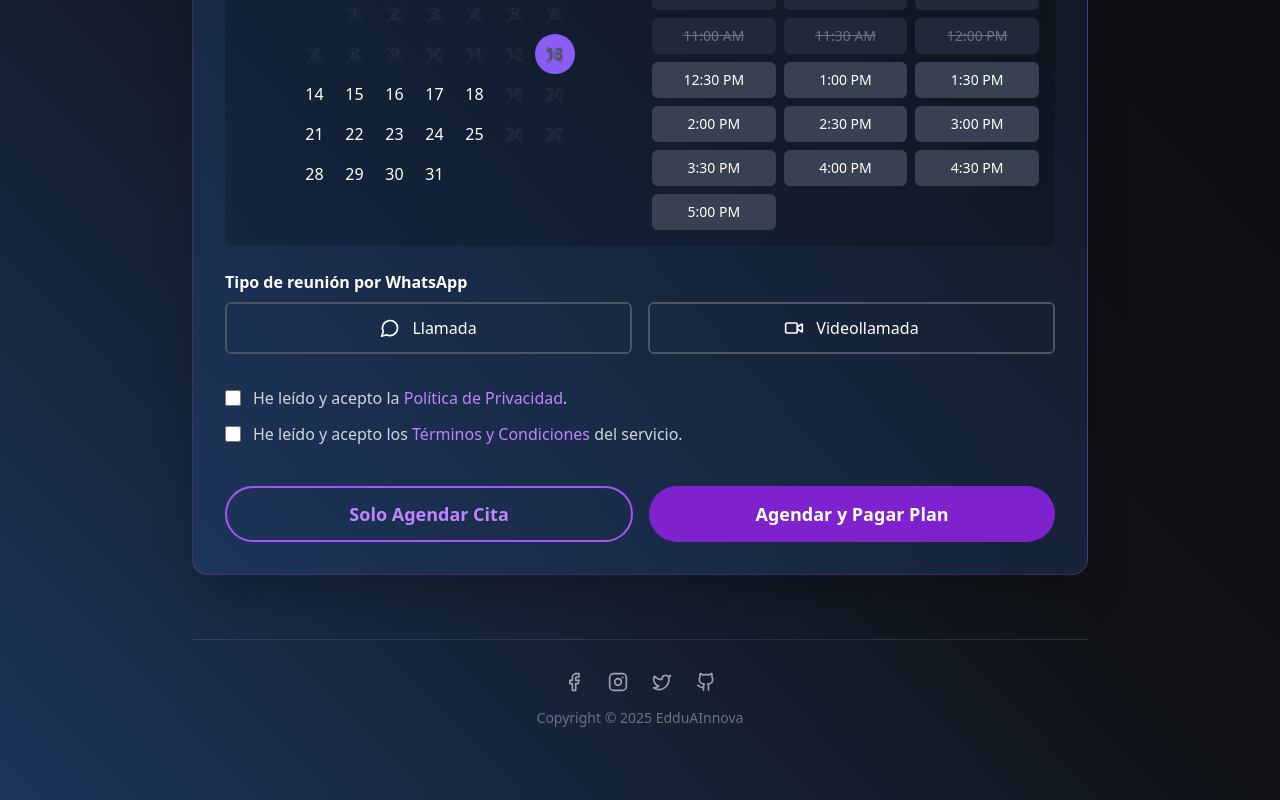
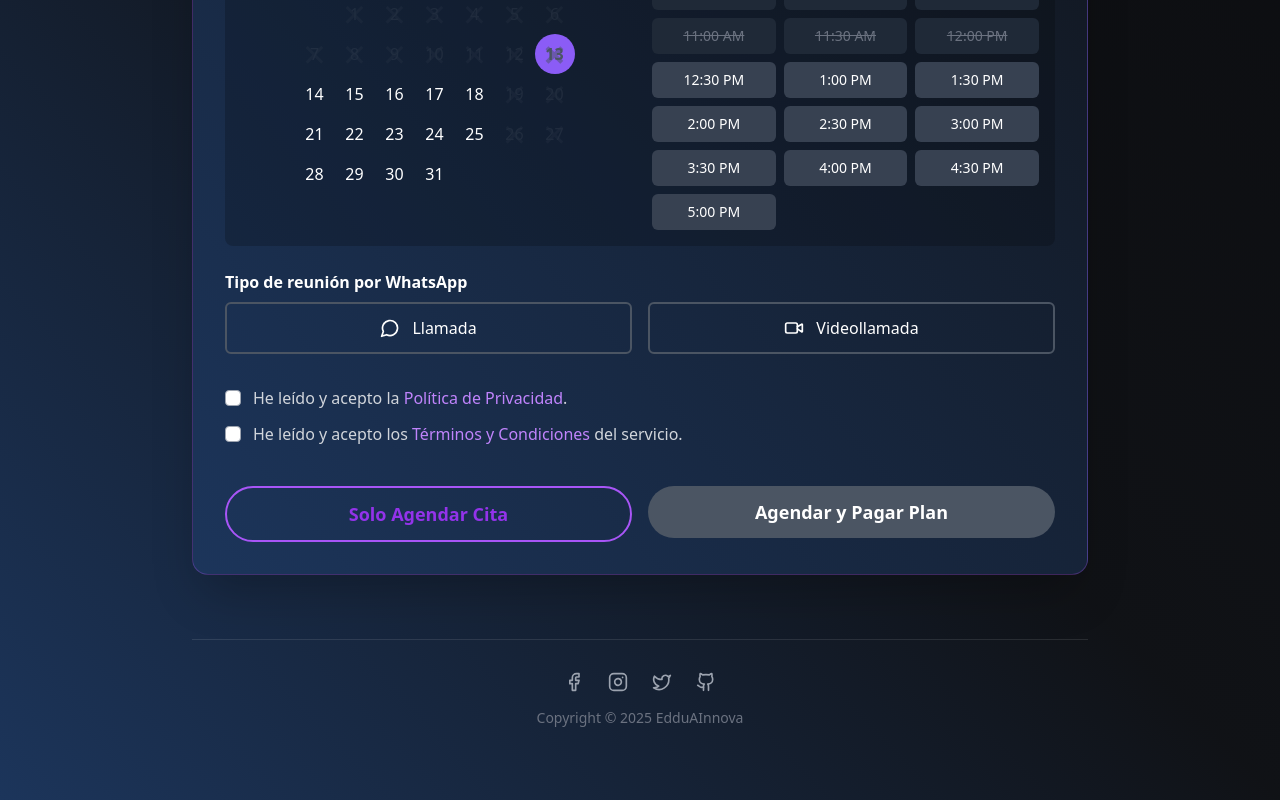
Before and after one commit to EdduAInnova/Ofertas_Web, a React (Vite) app: page /agendar-reunion in a window 1280 px wide. Shown: the part 531-1331 px from the top of the page. Built offline with nearby package versions, Linux system fonts and the light colour scheme; no server answers.

Commit message:
feat: Add FAQ section, unify UI, and implement dynamic form styles

```diff
--- a/package.json
+++ b/package.json
@@ -21,6 +21,7 @@
     "react-router-dom": "^6.23.1"
   },
   "devDependencies": {
+    "@tailwindcss/forms": "^0.5.10",
     "@types/react": "^18.2.66",
     "@types/react-dom": "^18.2.22",
     "@vitejs/plugin-react": "^4.2.1",
--- a/src/components/LoadingSpinner.jsx
+++ b/src/components/LoadingSpinner.jsx
@@ -1,9 +1,9 @@
 import React from 'react';
 
-export default function LoadingSpinner() {
+export default function LoadingSpinner({ colorClass = 'text-purple-500' }) {
   return (
     <div className="fixed inset-0 bg-black/80 backdrop-blur-sm flex justify-center items-center z-50">
-      <svg className="animate-spin h-16 w-16 text-purple-500" xmlns="http://www.w3.org/2000/svg" fill="none" viewBox="0 0 24 24">
+      <svg className={`animate-spin h-16 w-16 ${colorClass}`} xmlns="http://www.w3.org/2000/svg" fill="none" viewBox="0 0 24 24">
         <circle className="opacity-25" cx="12" cy="12" r="10" stroke="currentColor" strokeWidth="4"></circle>
         <path className="opacity-75" fill="currentColor" d="M4 12a8 8 0 018-8V0C5.373 0 0 5.373 0 12h4zm2 5.291A7.962 7.962 0 014 12H0c0 3.042 1.135 5.824 3 7.938l3-2.647z"></path>
       </svg>
--- a/src/data/plansData.jsx
+++ b/src/data/plansData.jsx
@@ -11,6 +11,9 @@ export const plans = [
     totalPriceUSD: 250,
     buttonBg: "bg-green-700 hover:bg-green-600",
     color: "text-green-600",
+    borderColor: "border-green-500",
+    textColor: "text-green-600",
+    hoverBg: "hover:bg-green-900/50",
     glowColor: "22, 163, 74", // green-600
     description: 'Pago inicial (50%) para el Plan Básico de desarrollo web.',
     features: [
@@ -33,6 +36,9 @@ export const plans = [
     totalPriceUSD: 550,
     buttonBg: "bg-blue-700 hover:bg-blue-600",
     color: "text-blue-600",
+    borderColor: "border-blue-500",
+    textColor: "text-blue-600",
+    hoverBg: "hover:bg-blue-900/50",
     isFeatured: true,
     glowColor: "37, 99, 235", // blue-600
     description: 'Pago inicial (50%) para el Plan Profesional de desarrollo web.',
@@ -56,6 +62,9 @@ export const plans = [
     totalPriceUSD: 950,
     buttonBg: "bg-purple-700 hover:bg-purple-600",
     color: "text-purple-600",
+    borderColor: "border-purple-500",
+    textColor: "text-purple-600",
+    hoverBg: "hover:bg-purple-900/50",
     glowColor: "147, 51, 234", // purple-600
     description: 'Pago inicial (50%) para el Plan Premium de desarrollo web.',
     features: [
--- a/src/pages/SchedulingPage.jsx
+++ b/src/pages/SchedulingPage.jsx
@@ -90,6 +90,29 @@ export default function SchedulingPage() {
   // 'isLoading' es para guardar en Supabase, 'isPaymentLoading' es para ePayco.
   const { isLoading: isPaymentLoading, handlePayment } = useEpayco();
   const [isPlanFixed, setIsPlanFixed] = useState(false);
+  const [dynamicStyles, setDynamicStyles] = useState({
+    buttonBg: 'bg-gray-600',
+    borderColor: 'border-purple-500',
+    textColor: 'text-purple-600',
+    hoverBg: 'hover:bg-purple-900/50',
+    shadow: 'hover:shadow-[0_0_15px_rgba(168,85,247,0.5)]',
+    disabledBg: 'disabled:bg-gray-600'
+  });
+
+  // Declaración de estados principales. Es crucial que estén antes de los `useEffect` que los usan.
+  const [selectedDate, setSelectedDate] = useState(new Date());
+  const [formState, setFormState] = useState({
+    name: '',
+    email: '',
+    phone: '',
+    selectedPlan: '',
+    selectedTime: '',
+    meetingType: '', // No hay preselección
+    privacyAccepted: false,
+    termsAccepted: false,
+  });
+  const [errors, setErrors] = useState({});
+
 
   // --- ¡LA MAGIA OCURRE AQUÍ! ---
   // Este efecto se ejecuta cuando la página carga.
@@ -102,18 +125,31 @@ export default function SchedulingPage() {
     }
   }, [location.state]);
 
-  const [selectedDate, setSelectedDate] = useState(new Date());
-  const [formState, setFormState] = useState({
-    name: '',
-    email: '',
-    phone: '',
-    selectedPlan: '',
-    selectedTime: '',
-    meetingType: '', // No hay preselección
-    privacyAccepted: false,
-    termsAccepted: false,
-  });
-  const [errors, setErrors] = useState({});
+  // Efecto para actualizar los estilos dinámicos cuando cambia el plan
+  useEffect(() => {
+    const plan = plans.find(p => p.title === formState.selectedPlan);
+    if (plan) {
+      setDynamicStyles({
+        buttonBg: plan.buttonBg,
+        borderColor: plan.borderColor,
+        textColor: plan.textColor,
+        hoverBg: plan.hoverBg,
+        shadow: `hover:shadow-[0_0_15px_rgba(${plan.glowColor},0.5)]`,
+        disabledBg: `disabled:bg-gray-600`
+      });
+    }
+  }, [formState.selectedPlan]);
+
+  // --- Lógica para mostrar el monto a pagar dinámicamente ---
+  const selectedPlanDetails = useMemo(() => {
+    if (!formState.selectedPlan) return null;
+    return plans.find(p => p.title === formState.selectedPlan);
+  }, [formState.selectedPlan]);
+
+  const paymentAmount = useMemo(() => {
+    if (!selectedPlanDetails) return null;
+    return selectedPlanDetails.totalPriceUSD / 2;
+  }, [selectedPlanDetails]);
 
   const timeSlots = useMemo(() => generateTimeSlots(selectedDate), [selectedDate]);
 
@@ -235,17 +271,14 @@ export default function SchedulingPage() {
     setIsLoading(true);
     const { name, email, phone, selectedPlan, selectedTime, meetingType } = formState;
 
-    // Buscamos los detalles del plan en nuestra fuente de verdad
-    const selectedPlanDetails = plans.find(p => p.title === selectedPlan);
-
-    if (!selectedPlanDetails) {
+    // Usamos los detalles del plan calculados previamente
+    if (!selectedPlanDetails || !paymentAmount) {
       alert('Error: No se pudo encontrar el plan seleccionado. Por favor, recarga la página.');
       setIsLoading(false);
       return;
     }
 
     const refPayco = `IAPOWER-${selectedPlanDetails.id.toUpperCase()}-${Date.now()}`;
-    const paymentAmount = selectedPlanDetails.totalPriceUSD / 2; // Calculamos el 50%
 
     try {
       const { error: insertError } = await supabase.from('reuniones').insert([{
@@ -260,12 +293,15 @@ export default function SchedulingPage() {
 
       if (insertError) throw insertError;
 
+      // --- Pre-llenado de datos para ePayco ---
+      // Aquí enviamos la información a ePayco para que el usuario
+      // vea el formulario de pago con su email y el monto ya listos.
       handlePayment({
         name: `Pago Inicial - ${selectedPlanDetails.title}`,
         description: selectedPlanDetails.description,
         invoice: refPayco,
         currency: "usd",
-        amount: paymentAmount.toString(), // ePayco espera el monto como texto
+        amount: paymentAmount.toString(), // El 50% del total, convertido a texto
         name_billing: name,
         email_billing: email,
       });
@@ -278,7 +314,7 @@ export default function SchedulingPage() {
 
   return (
     <PageLayout>
-      {(isLoading || isPaymentLoading) && <LoadingSpinner />}
+      {(isLoading || isPaymentLoading) && <LoadingSpinner colorClass={dynamicStyles.textColor} />}
       <style>{calendarStyles}</style>
       <div className="bg-gradient-to-bl from-[#101216] to-[#1c355b] border border-purple-500/30 rounded-2xl shadow-2xl w-full max-w-4xl p-8 mx-auto text-white animate-fade-in">
         <h2 className="text-3xl font-bold text-center mb-8 bg-gradient-to-r from-cyan-400 to-blue-600 text-transparent bg-clip-text">Agenda tu Reunión Inicial</h2>
@@ -372,7 +408,7 @@ export default function SchedulingPage() {
           {/* Sección de Políticas y Términos */}
           <div className="space-y-3 !mt-8">
             <label className="flex items-start gap-3 text-gray-300 cursor-pointer">
-              <input type="checkbox" name="privacyAccepted" checked={formState.privacyAccepted} onChange={handleChange} className="mt-1 h-4 w-4 rounded border-gray-300 text-purple-600 focus:ring-purple-500 shrink-0" />
+              <input type="checkbox" name="privacyAccepted" checked={formState.privacyAccepted} onChange={handleChange} className={`mt-1 h-4 w-4 rounded border-gray-400 focus:ring-offset-0 focus:ring-2 shrink-0 ${dynamicStyles.textColor} focus:${dynamicStyles.textColor}`} />
               <span>
                 He leído y acepto la <Link to="/politica-de-privacidad" target="_blank" rel="noopener noreferrer" className="text-purple-400 hover:underline">Política de Privacidad</Link>.
               </span>
@@ -380,7 +416,7 @@ export default function SchedulingPage() {
             {errors.privacyAccepted && <p className="text-red-500 text-xs -mt-2 ml-7">{errors.privacyAccepted}</p>}
 
             <label className="flex items-start gap-3 text-gray-300 cursor-pointer">
-              <input type="checkbox" name="termsAccepted" checked={formState.termsAccepted} onChange={handleChange} className="mt-1 h-4 w-4 rounded border-gray-300 text-purple-600 focus:ring-purple-500 shrink-0" />
+              <input type="checkbox" name="termsAccepted" checked={formState.termsAccepted} onChange={handleChange} className={`mt-1 h-4 w-4 rounded border-gray-400 focus:ring-offset-0 focus:ring-2 shrink-0 ${dynamicStyles.textColor} focus:${dynamicStyles.textColor}`} />
               <span>
                 He leído y acepto los <Link to="/terminos-y-condiciones" target="_blank" rel="noopener noreferrer" className="text-purple-400 hover:underline">Términos y Condiciones</Link> del servicio.
               </span>
@@ -388,13 +424,22 @@ export default function SchedulingPage() {
             {errors.termsAccepted && <p className="text-red-500 text-xs -mt-2 ml-7">{errors.termsAccepted}</p>}
           </div>
 
-          <div className="flex flex-col md:flex-row gap-4 !mt-10">
-            <button onClick={handleScheduleOnly} disabled={isLoading || isPaymentLoading} className="w-full border-2 border-purple-500 text-purple-400 hover:bg-purple-900/50 px-8 py-3 text-lg rounded-full font-bold flex items-center justify-center gap-2 transition-all duration-300 disabled:opacity-50 disabled:cursor-not-allowed">
-              {(isLoading || isPaymentLoading) ? 'Procesando...' : 'Solo Agendar Cita'}
-            </button>
-            <button onClick={handleScheduleAndPay} disabled={isLoading || isPaymentLoading} className="w-full bg-purple-700 hover:bg-purple-600 px-8 py-3 text-white text-lg rounded-full font-bold flex items-center justify-center gap-2 transition-all duration-300 hover:scale-105 hover:shadow-[0_0_15px_rgba(168,85,247,0.5)] disabled:bg-gray-500 disabled:cursor-not-allowed">
-              {(isLoading || isPaymentLoading) ? 'Procesando...' : 'Agendar y Pagar Plan'}
-            </button>
+          <div className="grid grid-cols-1 md:grid-cols-2 gap-4 !mt-10">
+            <div className="flex flex-col items-center">
+              <button onClick={handleScheduleOnly} disabled={isLoading || isPaymentLoading} className={`w-full border-2 ${dynamicStyles.borderColor} ${dynamicStyles.textColor} ${dynamicStyles.hoverBg} px-8 py-3 text-lg rounded-full font-bold flex items-center justify-center gap-2 transition-all duration-300 disabled:opacity-50 disabled:cursor-not-allowed`}>
+                {(isLoading || isPaymentLoading) ? 'Procesando...' : 'Solo Agendar Cita'}
+              </button>
+            </div>
+            <div className="flex flex-col items-center">
+              <button onClick={handleScheduleAndPay} disabled={isLoading || isPaymentLoading || !formState.selectedPlan} className={`w-full px-8 py-3 text-white text-lg rounded-full font-bold flex items-center justify-center gap-2 transition-all duration-300 hover:scale-105 ${dynamicStyles.buttonBg} ${dynamicStyles.shadow} ${dynamicStyles.disabledBg} disabled:cursor-not-allowed disabled:shadow-none`}>
+                {(isLoading || isPaymentLoading) ? 'Procesando...' : 'Agendar y Pagar Plan'}
+              </button>
+              {paymentAmount !== null && formState.selectedPlan && (
+                <p className="text-center text-sm text-gray-400 mt-2">
+                  Se realizará un pago inicial de <strong>${paymentAmount} USD</strong> (50% del total).
+                </p>
+              )}
+            </div>
           </div>
         </form>
       </div>
--- a/tailwind.config.js
+++ b/tailwind.config.js
@@ -17,5 +17,8 @@ export default {
       },
     },
   },
-  plugins: [],
+  plugins: [
+    // Plugin oficial para estilizar elementos de formulario como checkboxes.
+    require('@tailwindcss/forms'),
+  ],
 }
```
Also changed, not shown: src/components/FaqItem.jsx (added, +39 -0 lines), src/pages/HomePage.jsx (+49 -14 lines), 1 other file (tests, documents, lock files or other folders).
